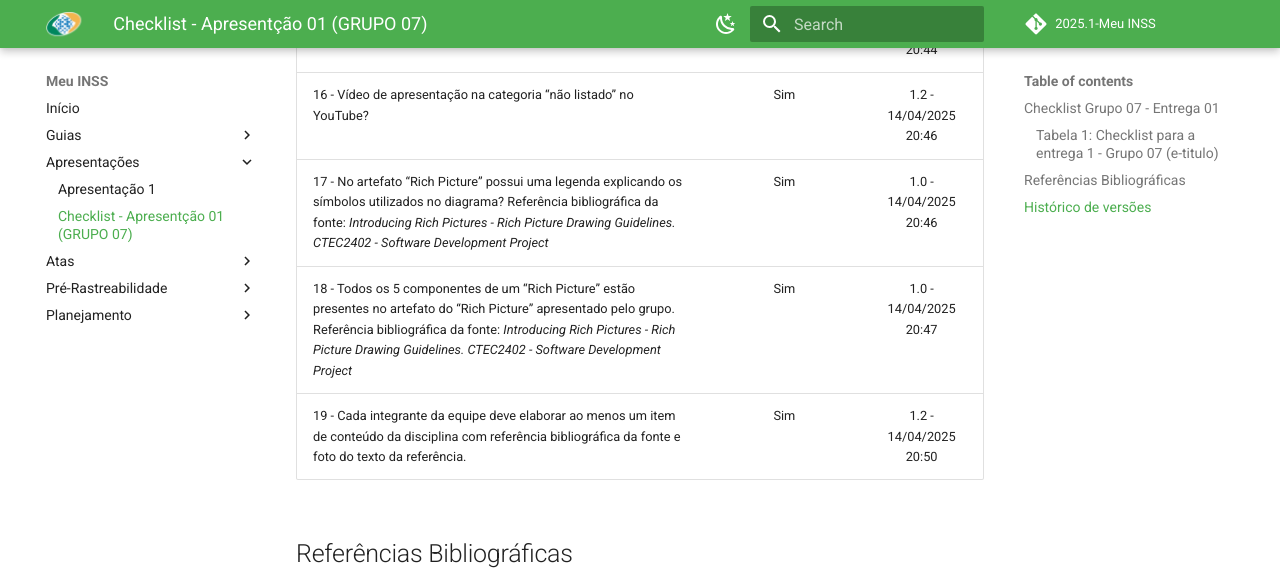
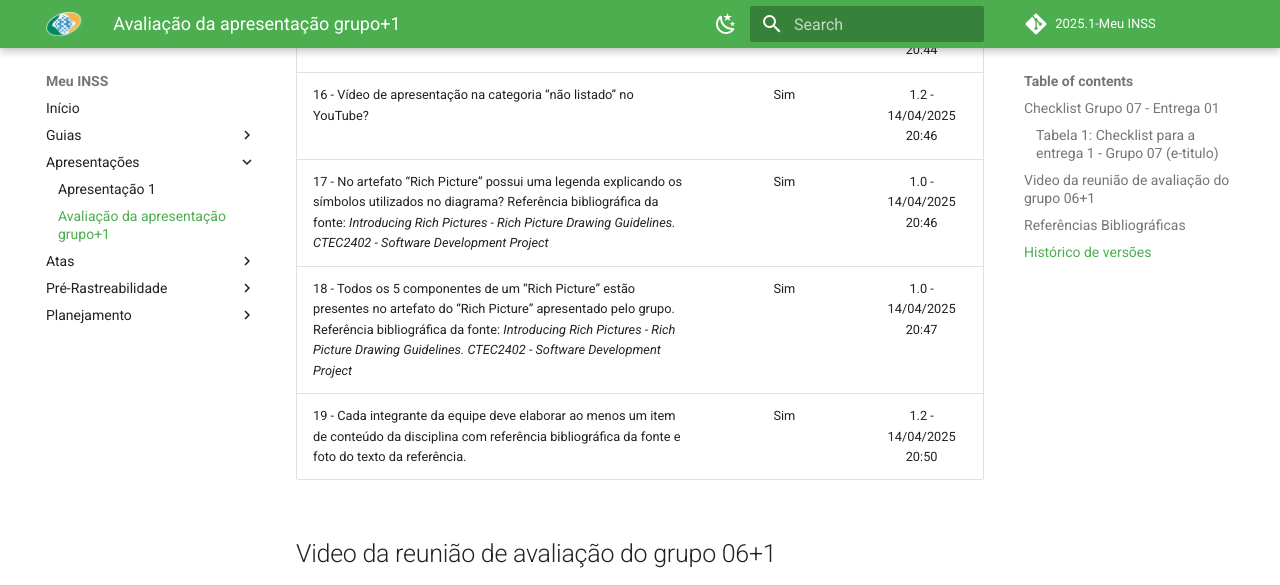
Before and after one commit to Requisitos-de-Software/2025.1-Meu-INSS, an MkDocs documentation site: the page built from docs/apresentacoes/checklist-grupo7.md, in a window 1280 px wide and 1400 px high, scrolled down 1683 px. Shown: the top 585 px of the window. Built offline with MkDocs 1.6.1 and Material for MkDocs 9.7.7, drawn with Linux system fonts in a browser that asks for light colours; comment, search, counter and statistics services are not loaded; some of the changed text lies outside the part shown; grey boxes are pictures that could not be loaded.

Commit message:
adicionando vídeo na página de avaliação do grupo +1

```diff
--- a/docs/apresentacoes/checklist-grupo7.md
+++ b/docs/apresentacoes/checklist-grupo7.md
@@ -29,13 +29,23 @@
 | 18 - Todos os 5 componentes de um “Rich Picture” estão presentes no artefato do “Rich Picture” apresentado pelo grupo. Referência bibliográfica da fonte: *Introducing Rich Pictures - Rich Picture Drawing Guidelines. CTEC2402 - Software Development Project* | Sim | 1.0 - 14/04/2025 20:47 |
 | 19 - Cada integrante da equipe deve elaborar ao menos um item de conteúdo da disciplina com referência bibliográfica da fonte e foto do texto da referência. | Sim  | 1.2 - 14/04/2025 20:50  |
 
+## Video da reunião de avaliação do grupo 06+1
+
+<iframe width="600" height="315"
+        src="https://www.youtube.com/embed/I8k1vmiceo4"
+        title="YouTube video player"
+        allow="accelerometer; autoplay; clipboard-write; encrypted-media; gyroscope; picture-in-picture; web-share"
+        allowfullscreen>
+</iframe>
+
 
 ## Referências Bibliográficas
 
-Plano de ensino, prof. André - [Link](https://aprender3.unb.br/pluginfile.php/3106711/mod_resource/content/55/Lista%20de%20Verifificac%CC%A7a%CC%83o%20-%20Plano_de_Ensino%20RE%20012025%20Turma%2003%20v1.pdf)
+1. Plano de ensino, prof. André - [Link no site aprender3](https://aprender3.unb.br/pluginfile.php/3106711/mod_resource/content/55/Lista%20de%20Verifificac%CC%A7a%CC%83o%20-%20Plano_de_Ensino%20RE%20012025%20Turma%2003%20v1.pdf)
 
 
 ## Histórico de versões
 Versão |   Data  | Descrição | Autor(es) | Revisor(es)
 ------ | ---- | ------ | ---------- | ----------
 1.0 | 14/04/2025 | Criação do documento de checklist | [Diassis](https://github.com/Diaxiz), [João Pedro](https://github.com/JpRodrigues2), [Julia Massuda](https://github.com/JuliaReis18) e [Thales Germano](https://github.com/thalesgvl) | [Jose Eduardo](https://github.com/jevprado) |
+1.1 | 15/04/2025 | Adicionado gravação do vídeo  |[Jose Eduardo](https://github.com/jevprado) | adicionar quem revisou aqui |
--- a/mkdocs.yml
+++ b/mkdocs.yml
@@ -37,7 +37,7 @@
       - Tutorial mkdocs: guias/tutorial-mkdocs.md
   - Apresentações:
       - Apresentação 1: apresentacoes/apresentacao1.md
-      - Checklist - Apresentção 01 (GRUPO 07): apresentacoes/checklist-grupo7.md
+      - Avaliação da apresentação grupo+1: apresentacoes/checklist-grupo7.md
   - Atas:
       - Ata 01 (11/04/2025): atas/ata1.md
   - Pré-Rastreabilidade:
```
